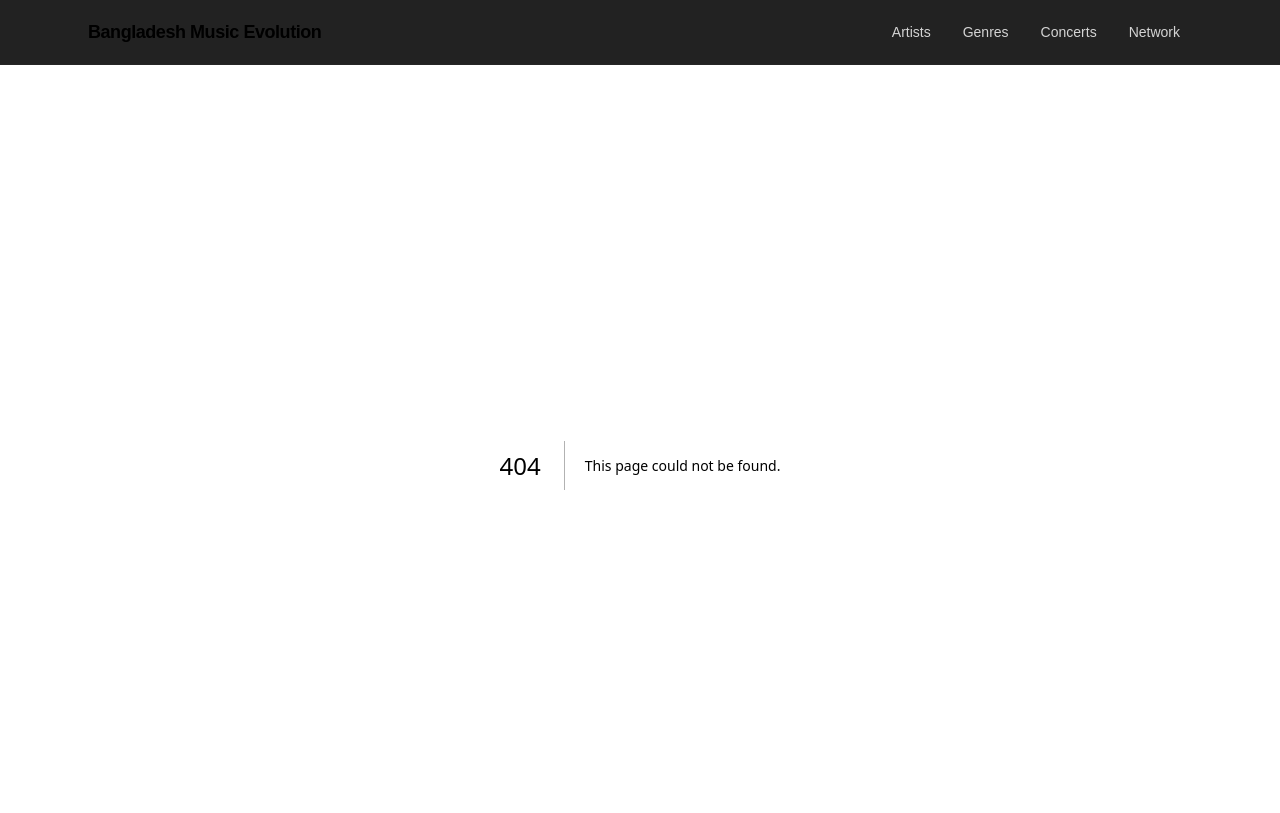
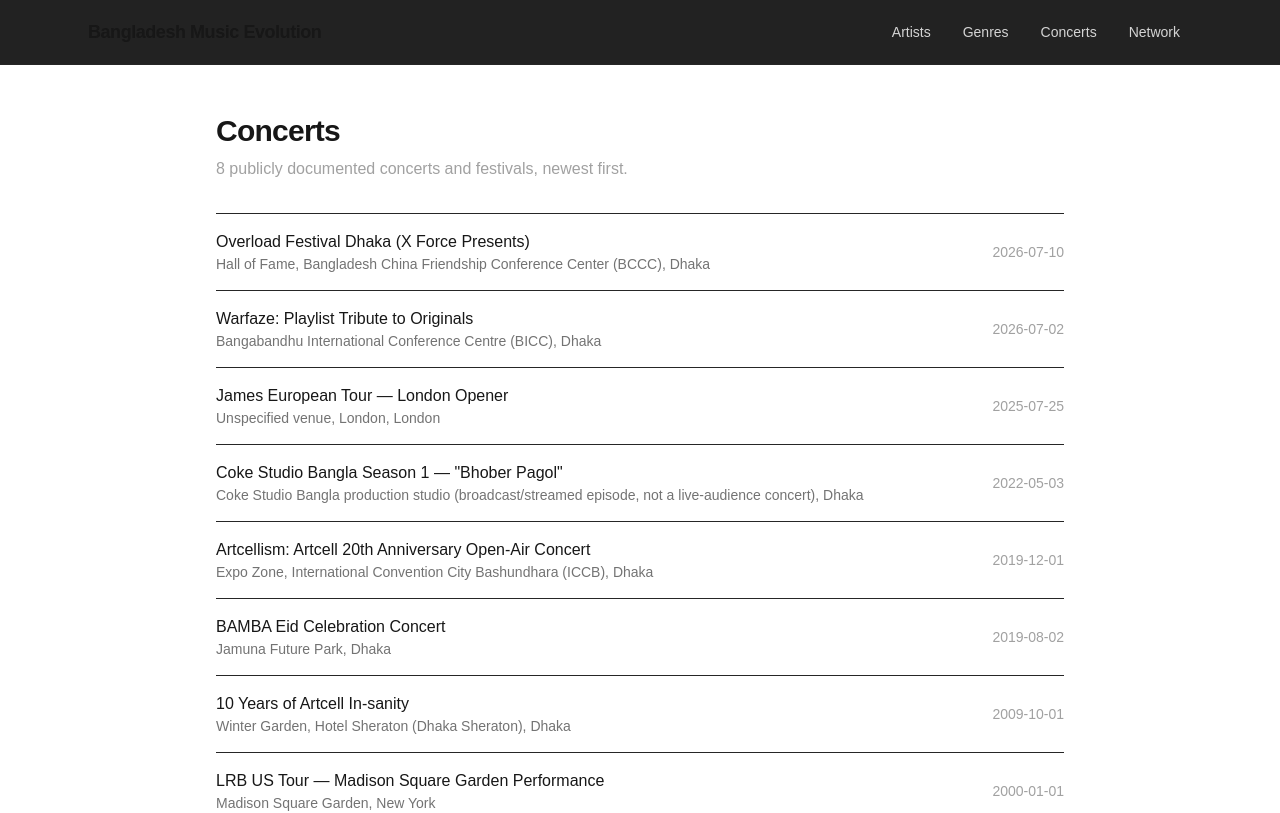
Before and after one commit to smile-plzz/bangladesh-music-evolution, a Next.js app in the folder web/: page /concerts in a window 1280 px wide. Before the commit this address had no page. Shown: the top 813 px of the page. Built offline with nearby package versions, Linux system fonts and the light colour scheme.

Commit message:
Auto-sync: Write page.tsx (1 file(s)) - 2026-08-07 13:07:47

```diff
--- /dev/null
+++ b/web/src/app/concerts/page.tsx
@@ -0,0 +1,39 @@
+import Link from "next/link";
+import { getAllConcerts } from "@/lib/data";
+
+export const metadata = { title: "Concerts · Bangladesh Music Evolution" };
+
+export default function ConcertsPage() {
+  const concerts = getAllConcerts();
+
+  return (
+    <div className="mx-auto max-w-4xl px-4 sm:px-6 py-12">
+      <h1 className="text-3xl font-bold tracking-tight">Concerts</h1>
+      <p className="text-neutral-400 mt-2">
+        {concerts.length} publicly documented concerts and festivals, newest
+        first.
+      </p>
+
+      <ul className="mt-8 divide-y divide-neutral-800 border-t border-b border-neutral-800">
+        {concerts.map((c) => (
+          <li key={c.id}>
+            <Link
+              href={`/concerts/${c.id}`}
+              className="flex flex-col sm:flex-row sm:items-center sm:justify-between gap-1 py-4 hover:bg-neutral-900/50 px-2 -mx-2 rounded transition-colors"
+            >
+              <div>
+                <div className="font-medium">{c.name}</div>
+                <div className="text-sm text-neutral-500">
+                  {c.venue.name}, {c.venue.city}
+                </div>
+              </div>
+              <div className="text-sm text-neutral-400 whitespace-nowrap">
+                {c.date}
+              </div>
+            </Link>
+          </li>
+        ))}
+      </ul>
+    </div>
+  );
+}
```
